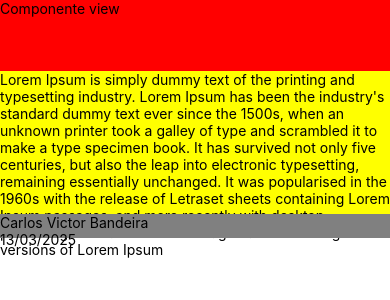
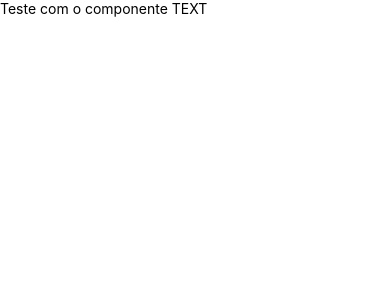
Before and after one commit to csvbandeira/programacao-mobile, a React Native app in the folder myApp/: screen / in a window 390 px wide. Shown: the top 300 px of the page. Built offline with nearby package versions, Linux system fonts and the light colour scheme.

Commit message:
desafio 01

```diff
--- a/myApp/App.js
+++ b/myApp/App.js
@@ -4,27 +4,7 @@ import { View, Text } from "react-native";
 const App = () => {
   return (
     <View>
-      <View style={{ backgroundColor: "red", height: "30%" }}>
-        <Text></Text>
-        <Text>Componente view</Text>
-      </View>
-      <View style={{ backgroundColor: "yellow", height: "60%" }}>
-        <Text>
-          Lorem Ipsum is simply dummy text of the printing and typesetting
-          industry. Lorem Ipsum has been the industry's standard dummy text ever
-          since the 1500s, when an unknown printer took a galley of type and
-          scrambled it to make a type specimen book. It has survived not only
-          five centuries, but also the leap into electronic typesetting,
-          remaining essentially unchanged. It was popularised in the 1960s with
-          the release of Letraset sheets containing Lorem Ipsum passages, and
-          more recently with desktop publishing software like Aldus PageMaker
-          including versions of Lorem Ipsum
-        </Text>
-      </View>
-      <View style={{ backgroundColor: "gray", height: "10%" }}>
-        <Text>Carlos Victor Bandeira</Text>
-        <Text>13/03/2025</Text>
-      </View>
+      <Text>Teste com o componente TEXT</Text>
     </View>
   );
 };
```
